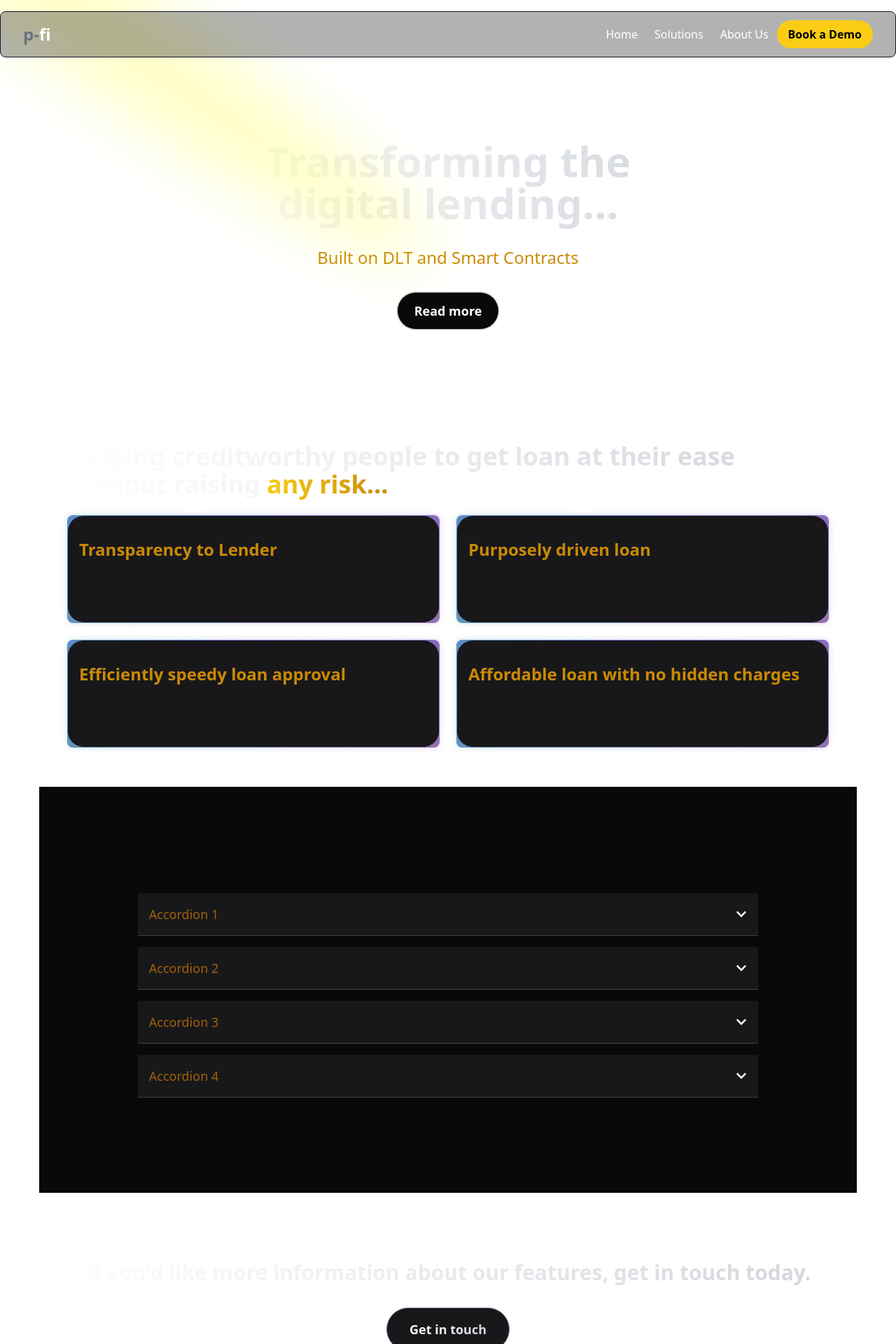
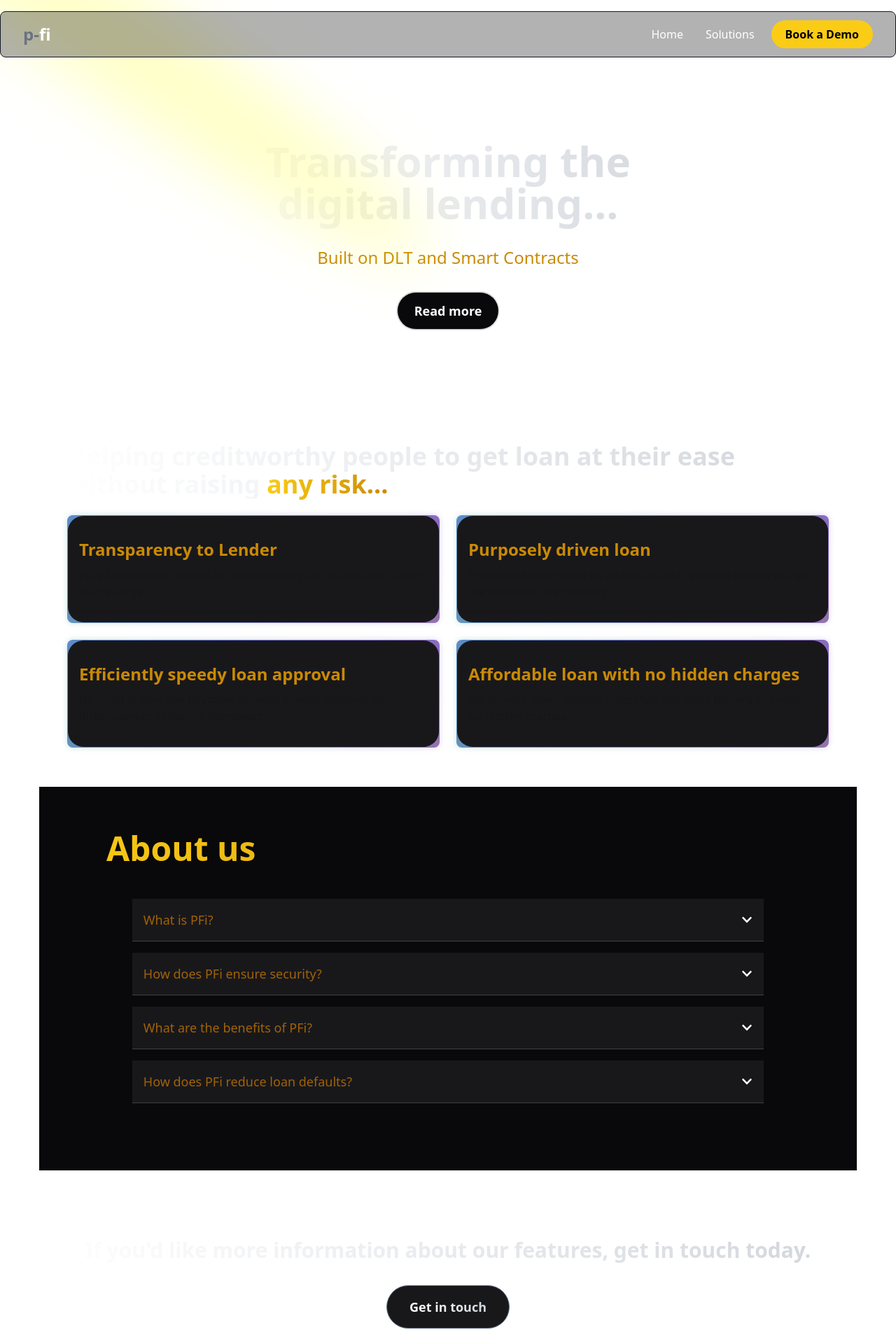
Before and after one commit to pfi-cbdc/pfi_frontend, a Next.js app: page / in a window 1280 px wide. Shown: the top 1920 px of the page at 70% size. Built offline with nearby package versions, Linux system fonts and the light colour scheme.

Commit message:
added faq's

```diff
--- a/app/solutions/page.jsx
+++ b/app/solutions/page.jsx
@@ -2,7 +2,7 @@ import React from 'react'
 
 function page() {
   return (
-    <div className='mt-24 p-10'>
+    <div className='mt-24 p-8'>
       <h1 className='text-5xl font-bold text-center'>Solutions</h1>
     </div>
   )
--- a/components/Accordion.jsx
+++ b/components/Accordion.jsx
@@ -25,14 +25,18 @@ const AccordionItem = ({ title, content }) => {
 
 const Accordion = () => {
   const items = [
-    { title: 'Accordion 1', content: 'Description for Accordion 1' },
-    { title: 'Accordion 2', content: 'Description for Accordion 2' },
-    { title: 'Accordion 3', content: 'Description for Accordion 3' },
-    { title: 'Accordion 4', content: 'Description for Accordion 4' },
+    { title: 'What is PFi?',
+      content: 'PFi is a decentralized peer-to-peer (P2P) lending and borrowing platform using blockchain and CBDC (e-RUPI). It connects lenders and borrowers directly, automating transactions through smart contracts for faster, secure, and transparent lending.' },
+    { title: 'How does PFi ensure security?',
+      content: 'PFi uses Hyperledger-based blockchain and smart contracts to secure transactions. Escrow services, digital payments via e-RUPI, and a decentralized reputation system create trust between lenders and borrowers.' },
+    { title: 'What are the benefits of PFi?',
+      content: 'PFi offers lower fees, faster processing, and broader access to lending without intermediaries. With blockchain and CBDC integration, it ensures transparency, security, and greater financial inclusion.' },
+    { title: 'How does PFi reduce loan defaults?',
+      content: 'PFi uses smart contracts, automated payments, and risk assessment to enforce loan terms, reducing defaults and Non-Performing Assets (NPAs) through secure and transparent blockchain technology.' },
   ];
 
   return (
-    <div className="w-full sm:w-11/12 md:w-4/5 mx-auto mt-4 sm:mt-6 md:mt-8 bg-zinc-950 p-3 sm:p-4 md:p-6 rounded-lg">
+    <div className="w-full sm:w-11/12 md:w-4/5 mx-auto mt-4 sm:mt-6 md:mt-8 bg-zinc-950 p-2 sm:p-4 md:p-4 rounded-lg">
       {items.map((item, index) => (
         <AccordionItem key={index} title={item.title} content={item.content} />
       ))}
--- a/components/Footer.jsx
+++ b/components/Footer.jsx
@@ -38,8 +38,8 @@ const Footer = () => {
 
           <div>
             <h3 className="text-xl font-semibold mb-4 text-slate-400">Follow us on</h3>
-            <Link href="https://www.linkedin.com" className="block mb-2 hover:text-yellow-500">LinkedIn</Link>
-            <Link href="https://www.twitter.com" className="block mb-2 hover:text-yellow-500">Twitter</Link>
+            <Link href="https://www.linkedin.com/in/p-fi-15939532a/" className="block mb-2 hover:text-yellow-500">LinkedIn</Link>
+            {/*<Link href="https://www.twitter.com" className="block mb-2 hover:text-yellow-500">Twitter</Link>*/}
           </div>
         </div>
 
--- a/components/HeroSection.jsx
+++ b/components/HeroSection.jsx
@@ -41,7 +41,8 @@ function HeroSection() {
         <KeyFeatures/>
       </div>
 
-      <div className="py-12 sm:py-16 md:py-24 bg-zinc-950">
+      <div className="py-8 sm:py-16 md:py-16 bg-zinc-950">
+        <h2 className="text-3xl pl-24 sm:text-4xl md:text-5xl font-bold mb-8 bg-gradient-to-r from-yellow-400 to-yellow-600 text-transparent bg-clip-text">About us</h2>
         <Accordion/>
       </div>
 
--- a/components/Navbar.jsx
+++ b/components/Navbar.jsx
@@ -22,12 +22,12 @@ const Navbar = () => {
         </svg>
       </button>
 
-      <div className={`${isMenuOpen ? 'block' : 'hidden'} lg:flex w-full lg:w-auto lg:items-center lg:space-x-6 mt-4 lg:mt-0`}>
+      <div className={`${isMenuOpen ? 'block' : 'hidden'} lg:flex w-full lg:w-auto lg:items-center lg:space-x-8 mt-4 lg:mt-0`}>
         <div className="flex flex-col items-end lg:flex-row lg:items-center">
-          <Link href="/" className="block lg:inline-block text-white hover:text-yellow-400 px-3 py-2 lg:py-0">Home</Link>
-          <Link href="/solutions" className="block lg:inline-block text-white hover:text-yellow-400 px-3 py-2 lg:py-0">Solutions</Link>
-          <Link href="/about" className="block lg:inline-block text-white hover:text-yellow-400 px-3 py-2 lg:py-0">About Us</Link>
-          <Link href="/contact" className="block lg:inline-block bg-yellow-400 text-black font-semibold py-2 px-4 rounded-full hover:bg-yellow-500 mt-2 lg:mt-0">
+          <Link href="/" className="block lg:inline-block text-white hover:text-yellow-400 px-4 py-2 lg:py-0">Home</Link>
+          <Link href="/solutions" className="block lg:inline-block text-white hover:text-yellow-400 px-4 py-2 lg:py-0">Solutions</Link>
+          {/*<Link href="/about" className="block lg:inline-block text-white hover:text-yellow-400 px-4 py-2 lg:py-0">About Us</Link>*/}
+          <Link href="/contact" className="block lg:inline-block bg-yellow-400 text-black font-semibold py-2 px-5 rounded-full hover:bg-yellow-500 mt-3 lg:mt-0 lg:ml-2">
             Book a Demo
           </Link>
         </div>
```
